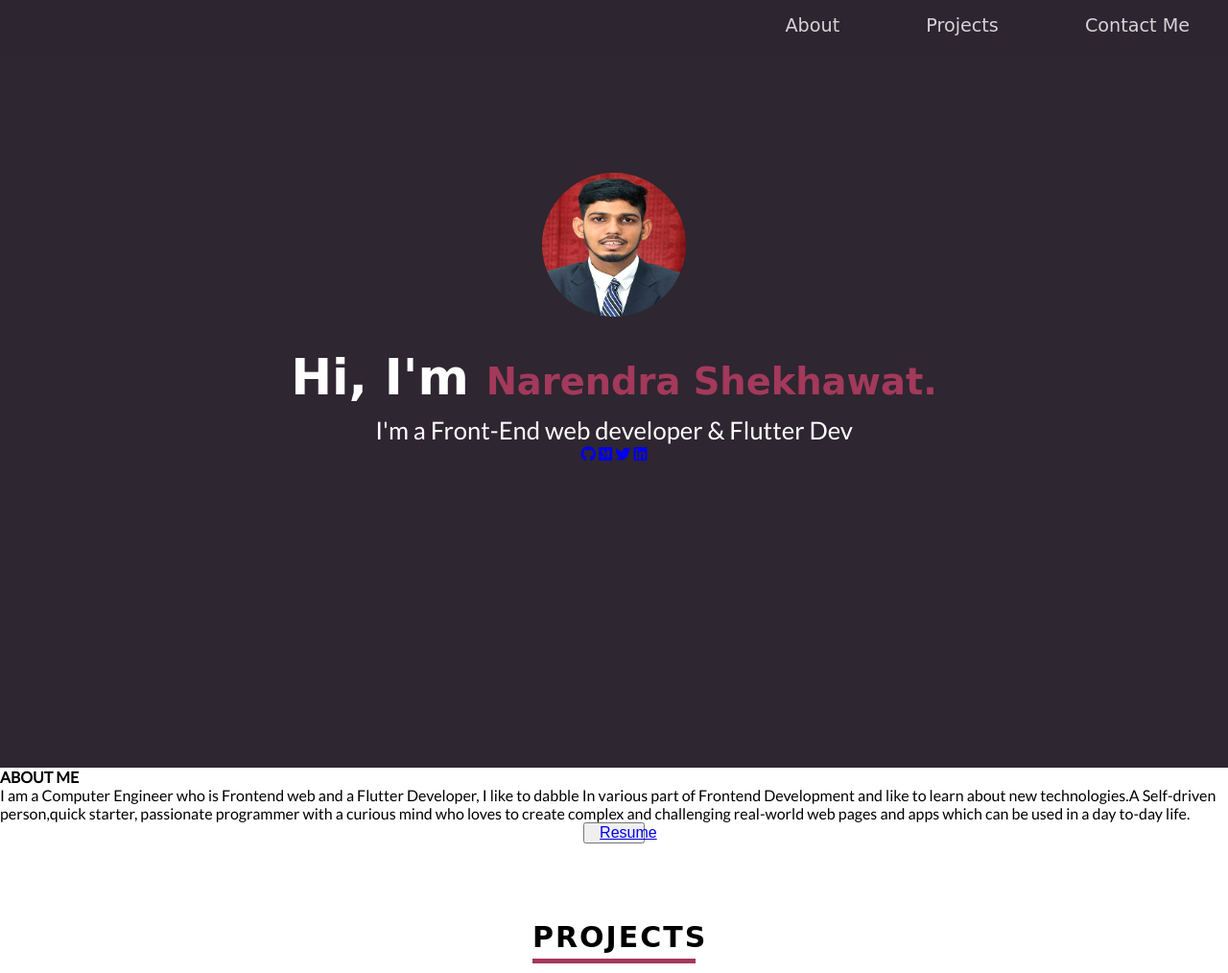
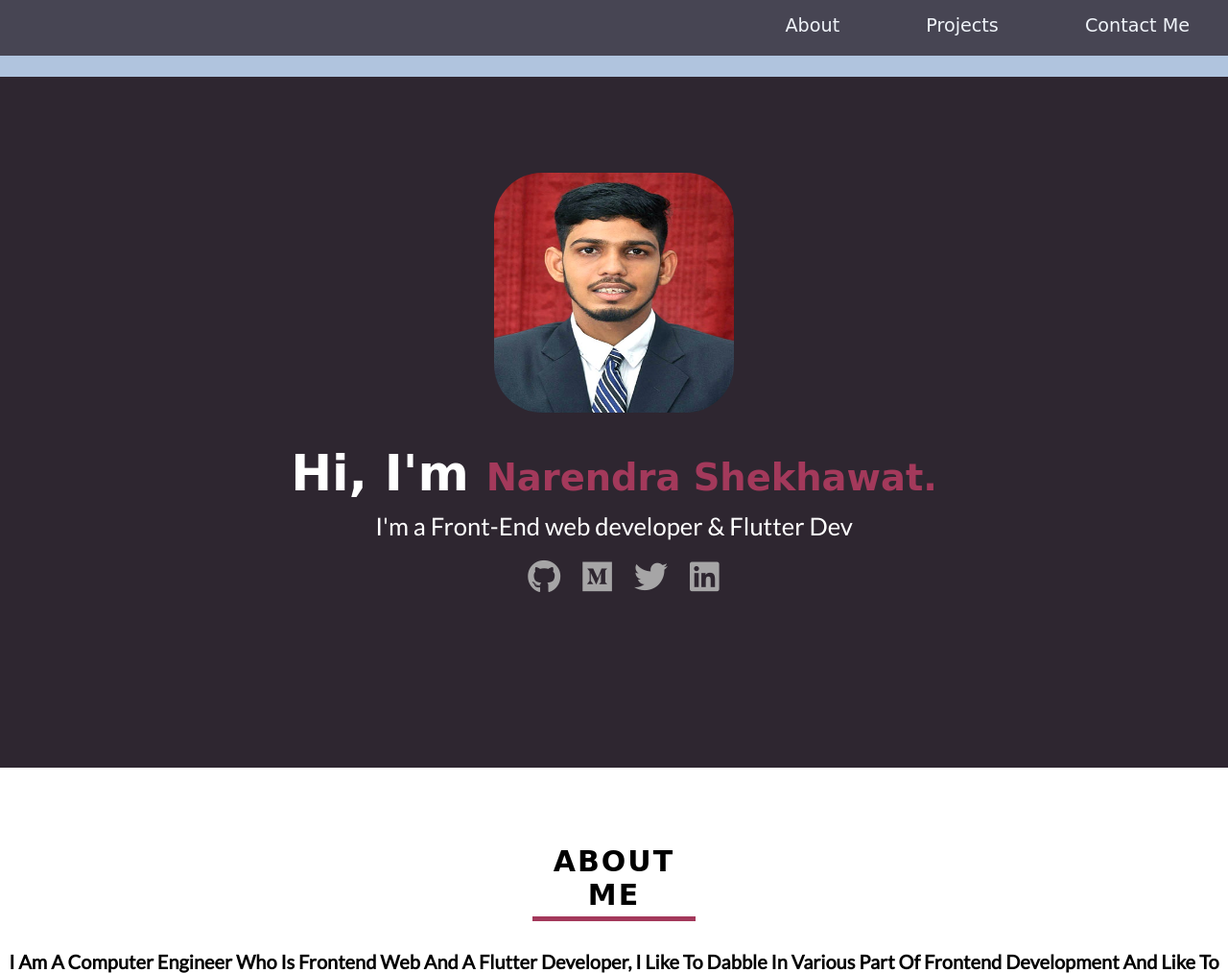
Before and after one commit to naren05S/narendras, a plain HTML site: page index.html in a window 1280 px wide. Shown: the top 1014 px of the page at 96% size. Drawn offline with nearby package versions, Linux system fonts and the light colour scheme; a script that the page names is missing; a web font is replaced by a local one.

Commit message:
Update stylesheet.css

```diff
--- a/css/stylesheet.css
+++ b/css/stylesheet.css
@@ -27,7 +27,7 @@ html, body {
 header {
 
   	height: 10vh;
-	background-color: #2E2630;
+	background-color:#B0C4DE;
 	font-family: "Gugi", cursive;
 }
 header .nav {
@@ -37,7 +37,7 @@ header .nav {
   	justify-content: flex-end;
   	flex-flow: nowrap;
   	align-items: center;
-  	padding: 20px 50px 20px 0;
+  	padding: 20px 50px 20px 0px;
   	position: fixed;
   	z-index: 5;
   	background-color: #2E2630;
@@ -122,9 +122,9 @@ header .nav {
 }
 
 .photo-div .photo {
-  border-radius: 50%;
-  width: 150px;
-  height: 150px;
+  border-radius: 20%;
+  width: 250px;
+  height: 250px;
 }
 
 .welcome-part h1 {
@@ -143,7 +143,7 @@ header .nav {
 
 	font-size: 2vw;
 }
-.container .welcome-sec .about {
+.container .about-sec .about {
   	width: 500px;
   	text-align: center;
 	margin: -200px auto 0 auto;
@@ -154,28 +154,28 @@ header .nav {
 	transform:  translateX(-400%);
 }
 
-.container .welcome-sec .about h2 {
-  font-size: 3vw;
+.container .about-sec .about h2 {
+  font-size: 5vw;
   font-weight: 600;
   color: #A3395B;
   padding-bottom: 30px;
   text-transform: capitalize;
 }
 
-.container .welcome-sec .about p {
-  	font-weight: 400;
+.container .about-sec .about p {
+  	font-weight: 800;
 	padding-bottom: 30px;
 	line-height: 20px;
 
 }
 
-.container .welcome-sec .about .social i {
-  padding: 15px 0 0 20px;
-  font-size: 25px;
+.container .welcome-sec .social i {
+  padding: 20px 00px 0 20px;
+  font-size: 35px;
   color: #A6A5A6;
 }
 
-.container .welcome-sec .about .social i:hover {
+.container .welcome-sec .social i:hover {
   color: #A3395B;
   cursor: pointer;
 }
@@ -208,6 +208,66 @@ position: absolute;
   margin-left: 10px;
 }
 
+
+
+
+
+
+/*about*/
+.container .about-sec {
+  display: flex;
+  flex-direction: column;
+  justify-content: space-around;
+  align-items: center;
+  margin: 80px 0 50px 0;
+}
+
+.about-sec .sec-title {
+  text-align: center;
+  width: 50%;
+  align-items: center;
+  margin-bottom: 30px;
+}
+
+.about-sec .sec-title h2 {
+  padding-bottom: 5px;
+  border-bottom-color: #A3395B;
+  border-bottom-width: thick;
+  font-size: 30px;
+  border-bottom-style: solid;
+  font-family: "Gugi", cursive;
+  letter-spacing: 2px;
+  width: 170px;
+  margin: 0 auto;
+}
+
+.about-sec .about-container {
+  display: flex;
+  flex-direction: row;
+  justify-content: space-around;
+  flex-wrap: wrap;
+}
+
+.about-container p{
+ font-size: 20px;
+  font-weight: 1000;
+  text-align: center;
+  color:#000000;
+  justify-content: space-around;
+  padding-bottom: 30px;
+  text-transform: capitalize;
+}
+
+.about-container button {
+  background-color:#b898a2; /* Green */
+  border: #ffffff;
+  color: #000000;
+  padding: 15px 32px;
+  text-align: center;
+  text-decoration: none;
+  display: inline-block;
+  font-size: 20px;
+}
 
 /*style projects section*/
 
@@ -268,7 +328,7 @@ position: absolute;
 	display: block;
 }
 .proj-screenshot {
-  width: 100%;
+  width:100%;
 }
 
 .proj-screenshot:hover {
@@ -285,7 +345,7 @@ position: absolute;
   left: 0;
   padding: 15px 0 0 30px;
   width: 100%;
-  height: 40%;
+  height: 50%;
 }
 
 .project-title h6 {
@@ -525,7 +585,7 @@ position: absolute;
 
 footer {
   color: #A6A5A6;
-  text-align: left;
+  text-align: center;
   padding: 5px 30px;
 }
 
```
